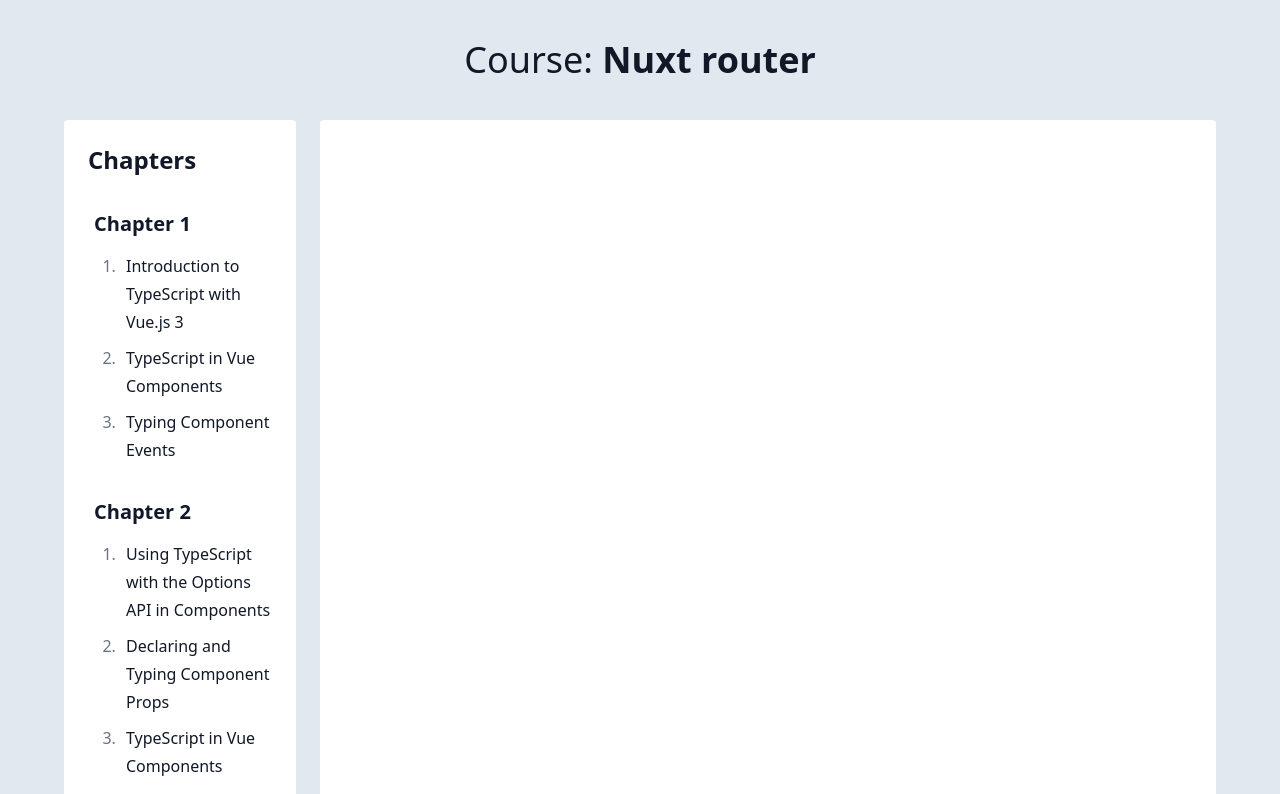
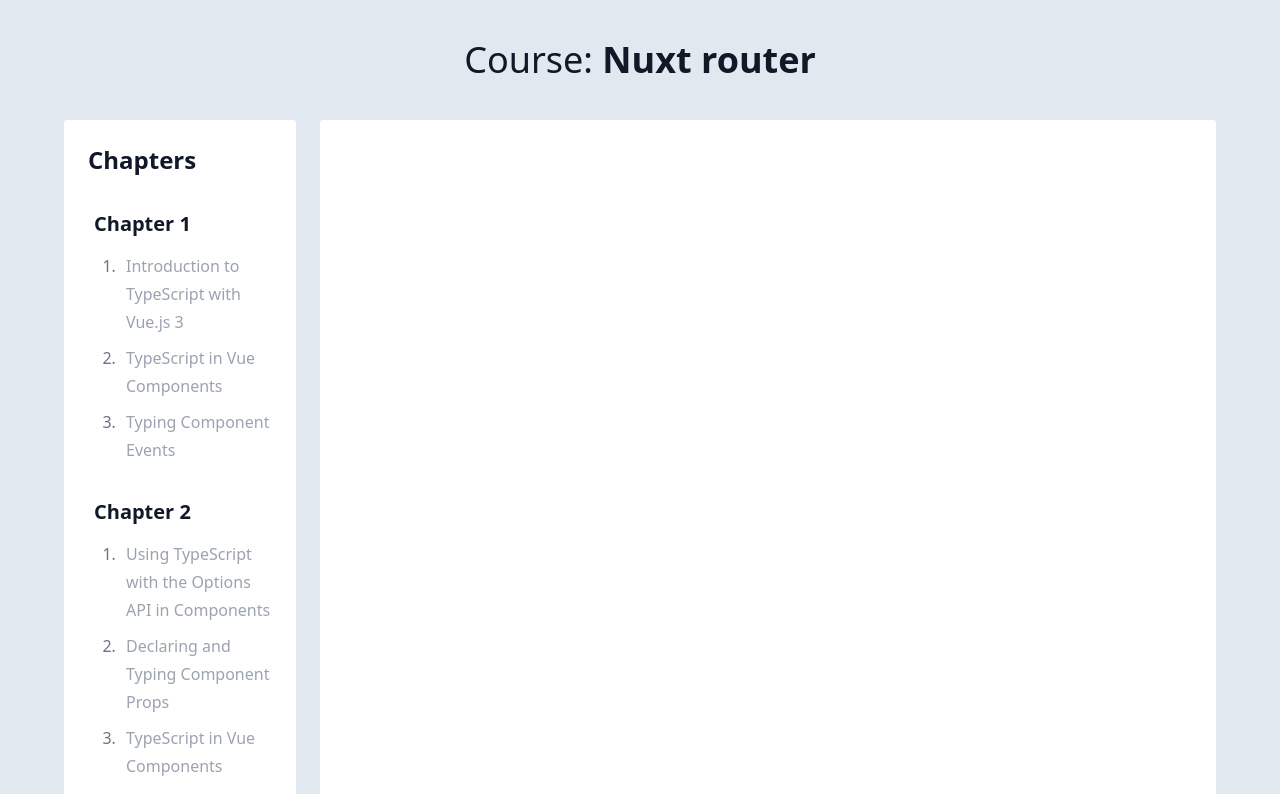
Before and after one commit to braanj/nuxt-3, a Nuxt app: page /course in a window 1280 px wide. Shown: the top 794 px of the page. Built offline with nearby package versions, Linux system fonts and the light colour scheme.

Commit message:
Config lesson path

```diff
--- a/components/VideoPlayer.vue
+++ b/components/VideoPlayer.vue
@@ -13,7 +13,7 @@
 <script setup>
 const props = defineProps({
   videoId: {
-    type: String,
+    type: Number,
     required: true,
   },
 });
--- a/composables/useCourse.ts
+++ b/composables/useCourse.ts
@@ -1,4 +1,13 @@
-import courseData from "./courseData";
+import course from "./courseData";
 export const useCourse = () => {
-  return courseData;
+  return {
+    ...course,
+    chapters: course.chapters.map((chapter) => ({
+      ...chapter,
+      lessons: chapter.lessons.map((lesson) => ({
+        ...lesson,
+        path: `/course/chapter/${chapter.slug}/lesson/${lesson.slug}`,
+      })),
+    })),
+  };
 };
--- a/pages/course.vue
+++ b/pages/course.vue
@@ -19,7 +19,11 @@
               <li v-for="(lesson, index) in chapter.lessons" :key="lesson.slug">
                 <NuxtLink
                   class="no-underline"
-                  :href="`/course/chapter/${chapter.slug}/lesson/${lesson.slug}`"
+                  :class="{
+                    'text-blue-400': lesson.path === $route.fullPath,
+                    'text-gray-400': lesson.path !== $route.fullPath,
+                  }"
+                  :to="lesson.path"
                   >{{ lesson.title }}</NuxtLink
                 >
               </li>
--- a/pages/course/chapter/[chapterSlug]/lesson/[lessonSlug].vue
+++ b/pages/course/chapter/[chapterSlug]/lesson/[lessonSlug].vue
@@ -5,19 +5,19 @@
     </p>
     <h2 class="my-0">{{ lesson.title }}</h2>
     <div class="flex space-x-4 items-center mt-2 mb-8">
-      <a
+      <NuxtLink
         class="font-normal text-md text-gray-400"
         v-if="lesson.sourceUrl"
         :href="lesson.sourceUrl"
         target="_blank"
-        >Download source code</a
+        >Download source code</NuxtLink
       >
-      <a
+      <NuxtLink
         class="font-normal text-md text-gray-400"
         v-if="lesson.downloadUrl"
         :href="lesson.downloadUrl"
         target="_blank"
-        >Download video</a
+        >Download video</NuxtLink
       >
     </div>
     <VideoPlayer class="rounded" :videoId="lesson.videoId" />
```
